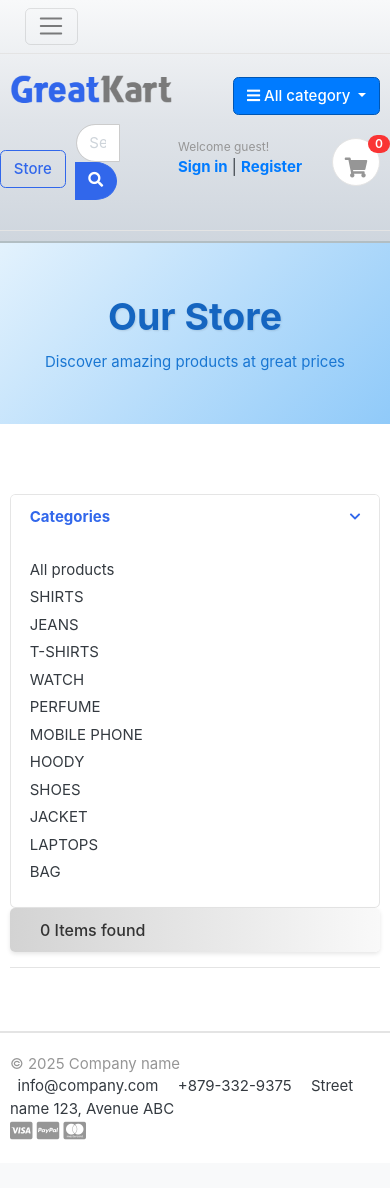
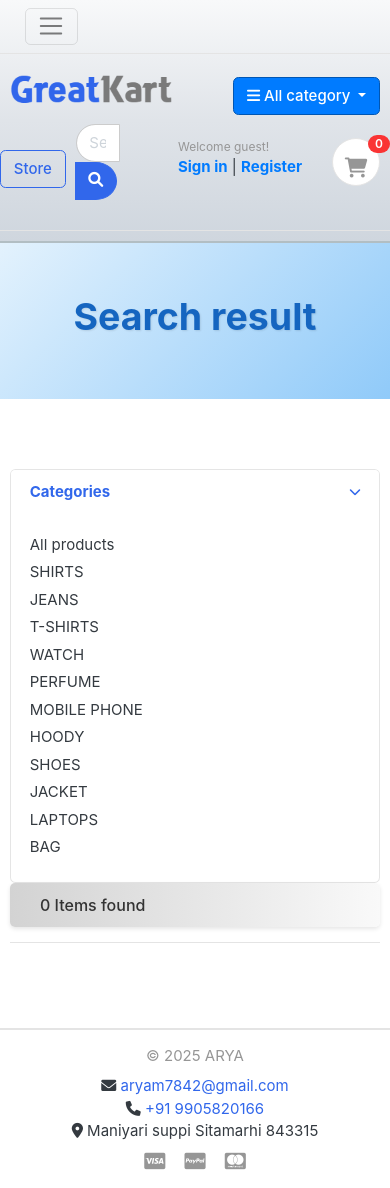
Before and after one commit to Mayra071/GreatKart---Shopping-site, a Django app: page /store/search/ in a window 390 px wide. Before the commit the page ends 1140 px from the top, so only its background shows below. Run offline with Django 5.2, Linux system fonts and the light colour scheme; data comes from the database, SQL or seed files in the repository; data that the repository does not hold is empty; some libraries are stand-ins or nearby versions; some web fonts are replaced.

Commit message:
Email and Phone

```diff
--- a/templates/includes/footer.html
+++ b/templates/includes/footer.html
@@ -1,20 +1,34 @@
+<!-- Include FontAwesome CDN if not already included -->
+<link rel="stylesheet" href="https://cdnjs.cloudflare.com/ajax/libs/font-awesome/6.0.0-beta3/css/all.min.css">
 
-<!-- footer.html -->
-<footer class="section-footer border-top">
+<footer class="section-footer border-top mt-4">
     <div class="container">
-        <section class="footer-bottom border-top row">
-            <div class="col-md-2">
-                <p class="text-muted">&copy; 2025 Company name</p>
+        <section class="footer-bottom border-top row py-3 text-center text-md-left">
+            <!-- Company Info -->
+            <div class="col-md-4 mb-2 mb-md-0">
+                <p class="text-muted mb-0">&copy; 2025 ARYA</p>
             </div>
-            <div class="col-md-8 text-md-center">
-                <span class="px-2">info@company.com</span>
-                <span class="px-2">+879-332-9375</span>
-                <span class="px-2">Street name 123, Avenue ABC</span>
+
+            <!-- Contact Info -->
+            <div class="col-md-4 mb-2 mb-md-0">
+                <span class="px-2 d-block d-md-inline">
+                    <i class="fa fa-envelope"></i>
+                    <a href="mailto:aryam7842@gmail.com">aryam7842@gmail.com</a>
+                </span>
+                <span class="px-2 d-block d-md-inline">
+                    <i class="fa fa-phone"></i>
+                    <a href="tel:+919905820166">+91 9905820166</a>
+                </span>
+                <span class="px-2 d-block d-md-inline">
+                    <i class="fa fa-map-marker-alt"></i> Maniyari suppi Sitamarhi 843315
+                </span>
             </div>
-            <div class="col-md-2 text-md-right text-muted">
-                <i class="fab fa-lg fa-cc-visa"></i>
-                <i class="fab fa-lg fa-cc-paypal"></i>
-                <i class="fab fa-lg fa-cc-mastercard"></i>
+
+            <!-- Payment Methods -->
+            <div class="col-md-4 text-md-right text-muted">
+                <i class="fab fa-lg fa-cc-visa mx-2"></i>
+                <i class="fab fa-lg fa-cc-paypal mx-2"></i>
+                <i class="fab fa-lg fa-cc-mastercard mx-2"></i>
             </div>
         </section>
     </div>
--- a/templates/includes/navbar.html
+++ b/templates/includes/navbar.html
@@ -27,9 +27,18 @@
                     </li>
                 </ul>
                 <ul class="navbar-nav">
-                    <li><a href="#" class="nav-link"> <i class="fa fa-envelope"></i> Email </a></li>
-                    <li><a href="#" class="nav-link"> <i class="fa fa-phone"></i> Call us </a></li>
-                </ul> <!-- list-inline //  -->
+                    <li class="nav-item">
+                        <a href="mailto:aryam7842@gmail.com" class="nav-link">
+                            <i class="fa fa-envelope" aria-hidden="true"></i> Email
+                        </a>
+                    </li>
+                    <li class="nav-item">
+                        <a href="tel:+919905820166" class="nav-link">
+                            <i class="fa fa-phone" aria-hidden="true"></i> Call Us
+                        </a>
+                    </li>
+                </ul>
+                 <!-- list-inline //  -->
             </div> <!-- navbar-collapse .// -->
         </div> <!-- container //  -->
     </nav>
--- a/templates/store/store.html
+++ b/templates/store/store.html
@@ -1,12 +1,15 @@
 {% extends "base.html" %}
 {% load static %}
 {% block content %}
-
 <!-- ========================= SECTION PAGETOP ========================= -->
 <section class="section-pagetop bg" style="background: linear-gradient(135deg, #E3F2FD 0%, #90CAF9 100%); padding: 50px 0; margin-bottom: 30px;">
     <div class="container">
+        {% if 'search' in request.path %}
+        <h2 class="title-page" style="color: #1565C0; text-align: center; font-size: 2.5rem; font-weight: 700; text-shadow: 1px 1px 2px rgba(0,0,0,0.1);">Search result</h2>
+        {% else %}
         <h2 class="title-page" style="color: #1565C0; text-align: center; font-size: 2.5rem; font-weight: 700; text-shadow: 1px 1px 2px rgba(0,0,0,0.1);">Our Store</h2>
         <p class="text-center" style="color: #1976D2; margin-top: 10px;">Discover amazing products at great prices</p>
+        {% endif %}
     </div>
 </section>
 
```
